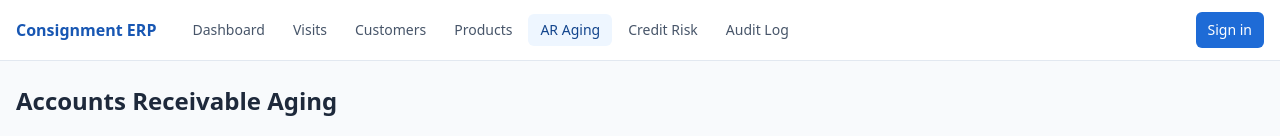
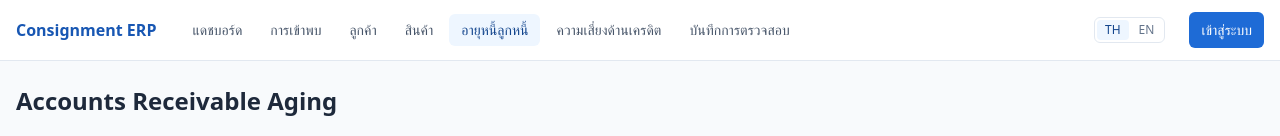
Before and after one commit to pkreang/consignment, a Next.js app in the folder frontend/: page /ar-aging in a window 1280 px wide. Shown: the top 136 px of the page. Built offline with nearby package versions, Linux system fonts and the light colour scheme; no server answers.

Commit message:
feat(i18n): localized navigation and TH/EN locale switcher

```diff
--- /dev/null
+++ b/frontend/components/locale-switcher.tsx
@@ -0,0 +1,50 @@
+"use client";
+
+import { useLocale } from 'next-intl';
+import { useRouter } from 'next/navigation';
+import { useTransition } from 'react';
+import type { Locale } from '@/i18n/request';
+
+const LOCALES = [
+  { code: 'th', label: 'TH' },
+  { code: 'en', label: 'EN' },
+] as const;
+
+export function LocaleSwitcher() {
+  const locale = useLocale();
+  const router = useRouter();
+  const [isPending, startTransition] = useTransition();
+
+  function selectLocale(code: Locale) {
+    if (code === locale) return;
+    // Persist the choice for a year; the server layout reads this cookie.
+    document.cookie = `locale=${code}; path=/; max-age=31536000; SameSite=Lax`;
+    startTransition(() => router.refresh());
+  }
+
+  return (
+    <div
+      role="group"
+      aria-label="Language"
+      className="flex items-center gap-0.5 rounded-md border border-slate-200 p-0.5"
+    >
+      {LOCALES.map((l) => (
+        <button
+          key={l.code}
+          type="button"
+          disabled={isPending}
+          aria-pressed={l.code === locale}
+          onClick={() => selectLocale(l.code)}
+          className={
+            'rounded px-2 py-0.5 text-xs font-medium transition ' +
+            (l.code === locale
+              ? 'bg-brand-50 text-brand-700'
+              : 'text-slate-500 hover:bg-slate-100 disabled:opacity-50')
+          }
+        >
+          {l.label}
+        </button>
+      ))}
+    </div>
+  );
+}
--- a/frontend/components/nav.tsx
+++ b/frontend/components/nav.tsx
@@ -3,21 +3,24 @@
 import Link from 'next/link';
 import { usePathname, useRouter } from 'next/navigation';
 import { useEffect, useState } from 'react';
+import { useTranslations } from 'next-intl';
 import { isAuthed, logout } from '@/lib/api';
+import { LocaleSwitcher } from '@/components/locale-switcher';
 
 const items = [
-  { href: '/dashboard', label: 'Dashboard' },
-  { href: '/visits', label: 'Visits' },
-  { href: '/customers', label: 'Customers' },
-  { href: '/products', label: 'Products' },
-  { href: '/ar-aging', label: 'AR Aging' },
-  { href: '/credit-risk', label: 'Credit Risk' },
-  { href: '/audit', label: 'Audit Log' },
-];
+  { href: '/dashboard', key: 'dashboard' },
+  { href: '/visits', key: 'visits' },
+  { href: '/customers', key: 'customers' },
+  { href: '/products', key: 'products' },
+  { href: '/ar-aging', key: 'arAging' },
+  { href: '/credit-risk', key: 'creditRisk' },
+  { href: '/audit', key: 'audit' },
+] as const;
 
 export function Nav() {
   const pathname = usePathname();
   const router = useRouter();
+  const t = useTranslations('nav');
   const [authed, setAuthed] = useState(false);
   useEffect(() => setAuthed(isAuthed()), [pathname]);
 
@@ -27,7 +30,7 @@ export function Nav() {
     <header className="sticky top-0 z-20 border-b border-slate-200 bg-white/90 backdrop-blur">
       <div className="mx-auto flex max-w-screen-xl items-center gap-6 px-4 py-3">
         <Link href="/dashboard" className="text-base font-semibold text-brand-600">
-          Consignment ERP
+          {t('brand')}
         </Link>
         <nav className="flex flex-1 gap-1">
           {items.map((it) => {
@@ -43,11 +46,12 @@ export function Nav() {
                     : 'text-slate-600 hover:bg-slate-100')
                 }
               >
-                {it.label}
+                {t(it.key)}
               </Link>
             );
           })}
         </nav>
+        <LocaleSwitcher />
         {authed ? (
           <button
             type="button"
@@ -57,11 +61,11 @@ export function Nav() {
             }}
             className="btn btn-ghost"
           >
-            Sign out
+            {t('signOut')}
           </button>
         ) : (
           <Link href="/login" className="btn btn-primary">
-            Sign in
+            {t('signIn')}
           </Link>
         )}
       </div>
```
